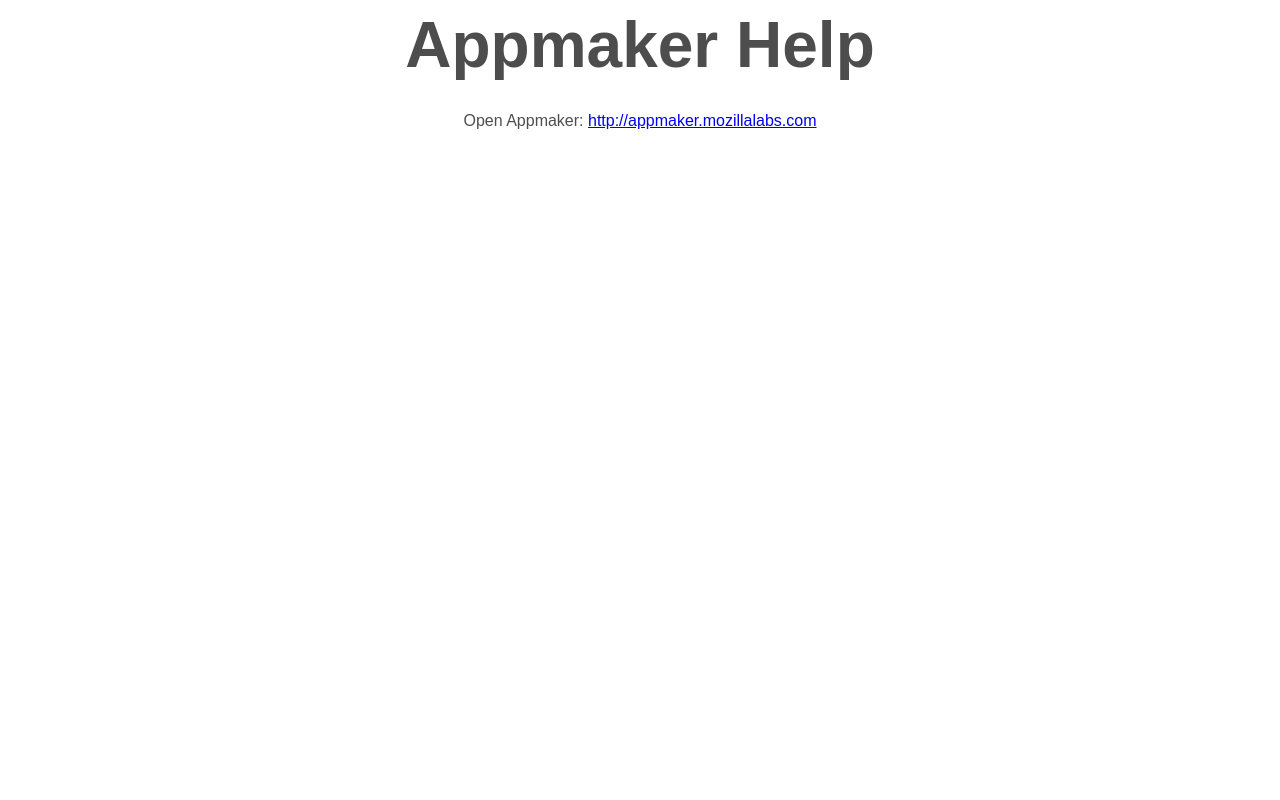
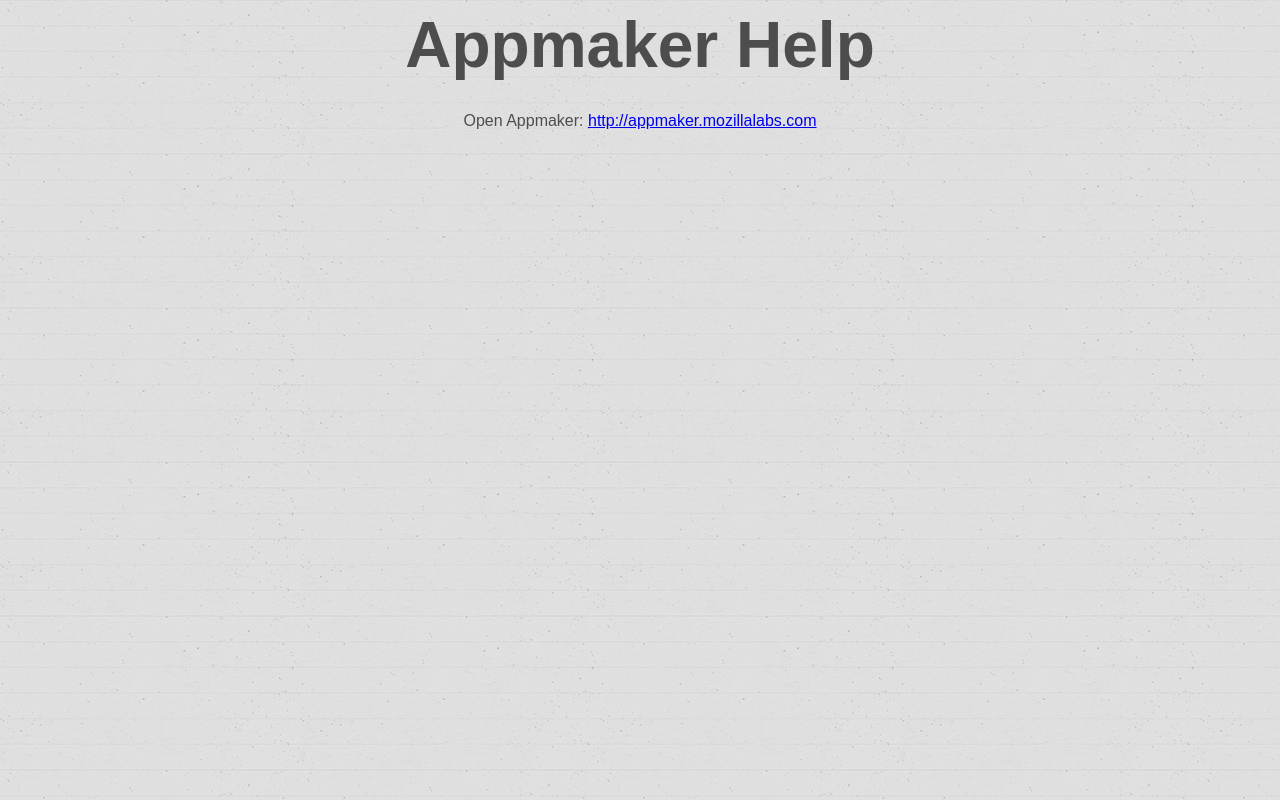
Before and after one commit to flatbird/appmaker-help, a plain HTML site: page index.html in a window 1280 px wide. Drawn offline with nearby package versions, Linux system fonts and the light colour scheme; the site is published under a folder, as on GitHub Pages, so addresses that start at the root find nothing; no server answers.

Commit message:
Fixed wrong reference to the background image.

```diff
--- a/css/style.css
+++ b/css/style.css
@@ -1,6 +1,6 @@
 body {
 	font-family: 'Source Sans Pro', arial;
-	background: url('/assets/notebook.png');
+	background: url('../assets/notebook.png');
 	color: #4d4d4d;
 }
 
```
